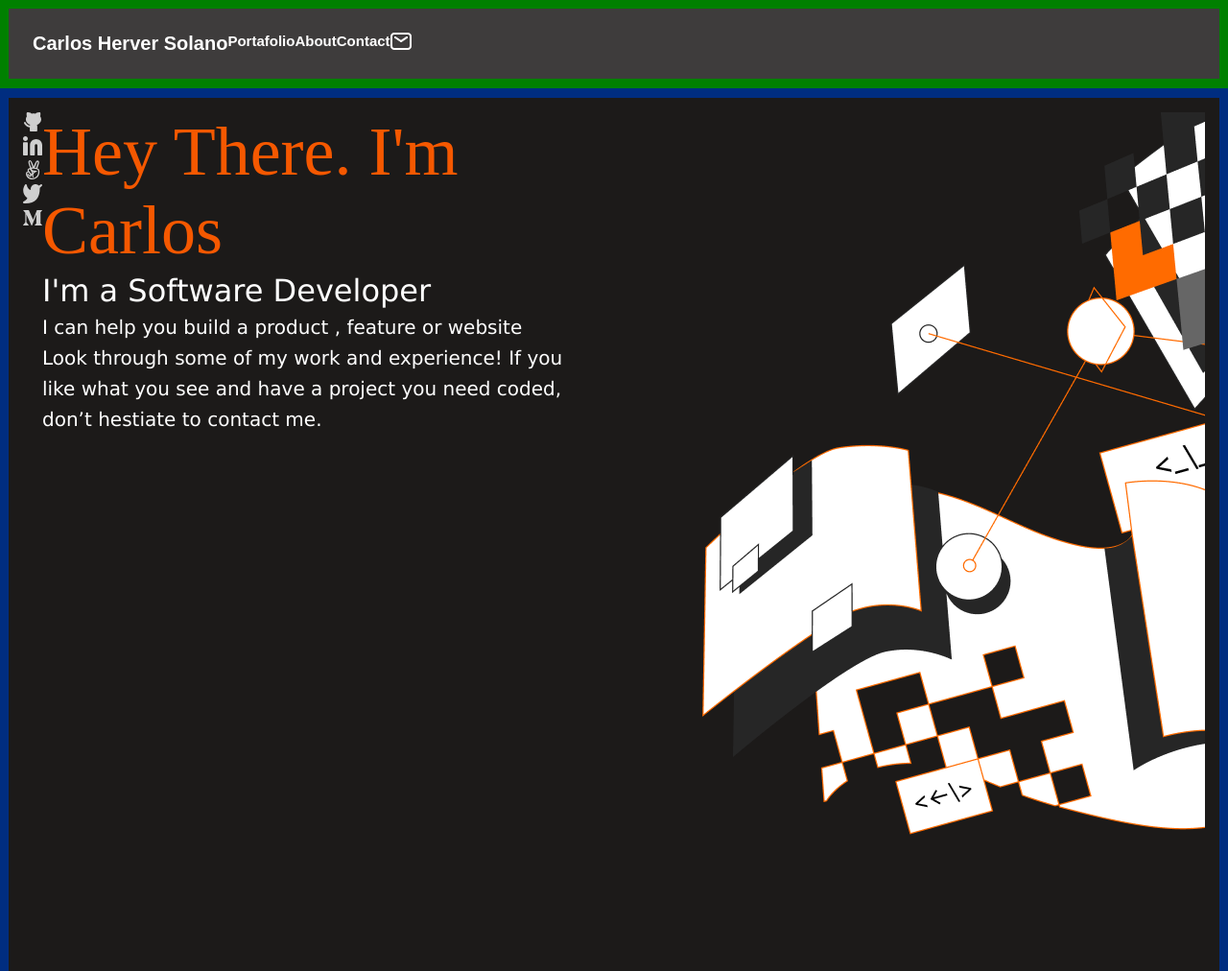
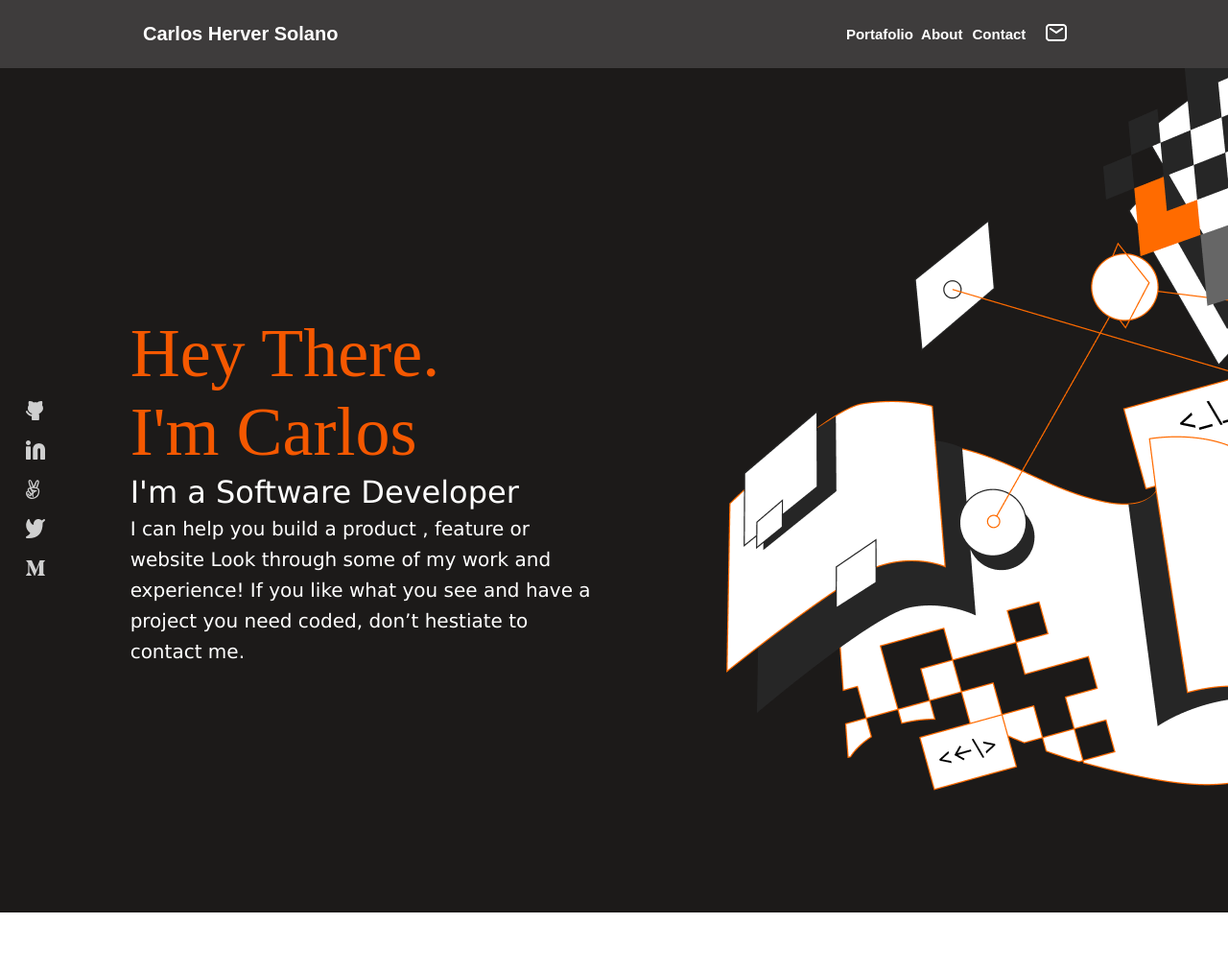
Before and after one commit to carloshs1994/Setup-and-mobile-version-skeleton, a plain HTML site: page index.html in a window 1280 px wide. Shown: the whole page at 96% size. After the commit the page ends 951 px from the top, so only its background shows below. Drawn offline with Linux system fonts and the light colour scheme.

Commit message:
Add layouts using flexbox

```diff
--- a/index.html
+++ b/index.html
@@ -13,17 +13,17 @@
         <div class="Personal-information Portafolio">Portafolio</div>
         <div class="Personal-information About">About</div>
         <div class="Personal-information Contact">Contact</div>
-        <div class="Envelope"><img src="assets/Union.png" alt="An icon in the shape of an envelope"></div>
+        <div class="Personal-information Envelope"><img src="assets/Union.png" alt="An icon in the shape of an envelope"></div>
     </header>
     <main>
         <div class="social-media">
-            <div class="github"><img src="assets/github.svg" alt="github.com icon"></div>
-            <div class="linkedin"><img src="assets/Linkedin-icon.svg" alt="linkedin.com icon"></div>
-            <div class="angel-list"><img src="assets/angel-list.svg" alt="angel icon"></div>
-            <div class="twitter"><img src="assets/twitter.svg" alt="twitter.com icon"></div>
-            <div class="medium"><img src="assets/medium.svg" alt="medium.com icon"></div>
+            <div class="icon github"><img src="assets/github.svg" alt="github.com icon"></div>
+            <div class="icon linkedin"><img src="assets/Linkedin-icon.svg" alt="linkedin.com icon"></div>
+            <div class="icon angel-list"><img src="assets/angel-list.svg" alt="angel icon"></div>
+            <div class="icon twitter"><img src="assets/twitter.svg" alt="twitter.com icon"></div>
+            <div class="icon medium"><img src="assets/medium.svg" alt="medium.com icon"></div>
         </div>
-        <div class="intro-tex">
+        <div class="intro-text">
             <div class="primary-text">Hey There. I'm Carlos</div>
             <div class="supporting-text">I'm a Software Developer</div>
             <div class="Description-text">I can help you build a product , feature or website Look through some of my work and experience! If you like what you see and have a project you need coded,
--- a/style.css
+++ b/style.css
@@ -8,15 +8,23 @@ header {
   background: #3e3c3c;
   color: #fff;
   display: flex;
-  padding: 25px;
+  padding: 0 150px;
   font-family: Arial, Helvetica, sans-serif;
   font-style: normal;
   font-weight: bold;
-  border: 10px solid green;
+  justify-content: flex-end;
+  height: 72px;
+  align-items: center;
+}
+
+.Name {
+  width: 100%;
+  text-align: left;
 }
 
 .Personal-information {
   font-size: 15px;
+  width: 10vh;
 }
 
 main {
@@ -25,11 +33,31 @@ main {
   background: #1c1a19;
   color: #fff;
   display: flex;
-  padding: 15px;
   font-family: Arial, Helvetica, sans-serif;
   font-style: normal;
   font-weight: bold;
-  border: 10px solid rgb(0, 45, 128);
+  justify-content: space-between;
+}
+
+.social-media {
+  display: flex;
+  flex-direction: column;
+  min-width: 10vh;
+  justify-content: center;
+  width: 20vh;
+  align-items: flex-start;
+}
+
+.icon {
+  padding: 8px;
+  margin-left: 20px;
+}
+
+.intro-text {
+  display: flex;
+  flex-direction: column;
+  justify-content: center;
+  width: 566px;
 }
 
 .primary-text {
@@ -41,6 +69,7 @@ main {
   letter-spacing: 0em;
   text-align: left;
   color: #f55800;
+  width: 400px;
 }
 
 .supporting-text {
@@ -55,7 +84,6 @@ main {
 
 .Description-text {
   font-family: Verdana, Geneva, Tahoma, sans-serif;
-  font-size: 20px;
   font-style: normal;
   font-weight: 400;
   line-height: 32px;
```
